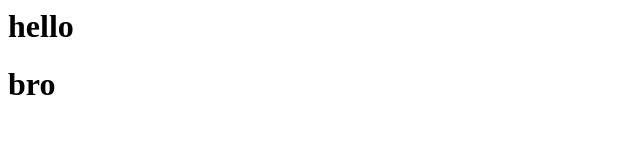
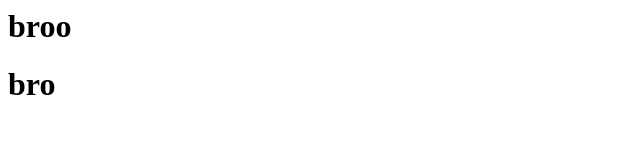
Before and after one commit to tinetic/hello, a plain HTML site: page index.html in a window 1280 px wide. Shown: the full height of the page, 0-640 px from the left. Drawn offline with Linux system fonts and the light colour scheme.

Commit message:
Update index.html

```diff
--- a/index.html
+++ b/index.html
@@ -1,2 +1,2 @@
-<h1>hello</h1>
+<h1>broo</h1>
 <h1>bro</h1>
```
